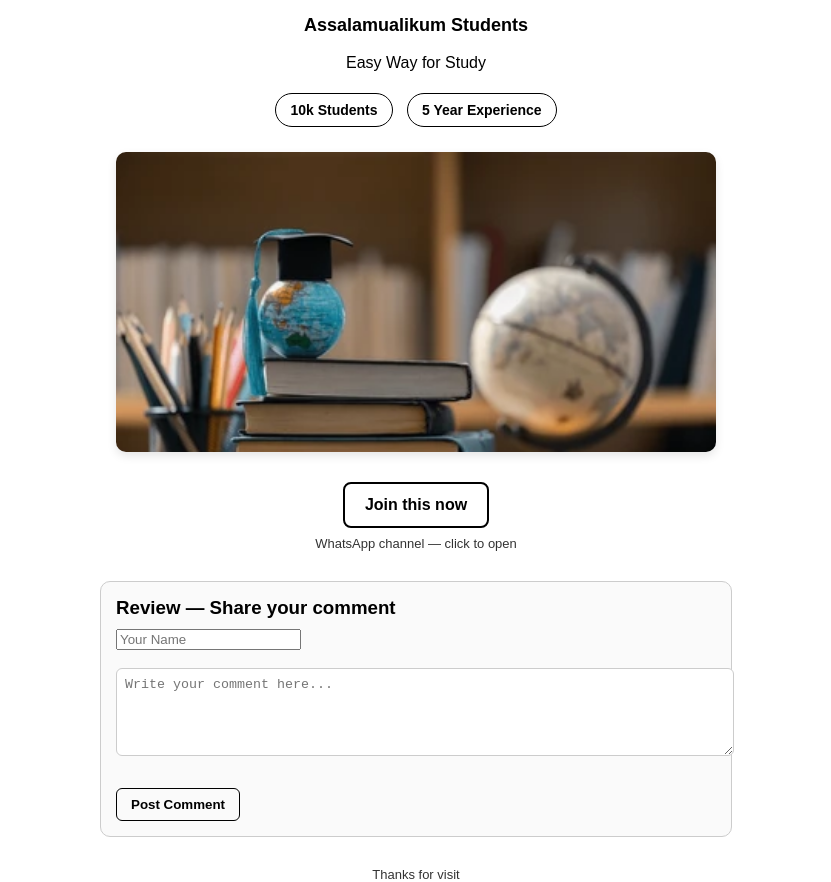
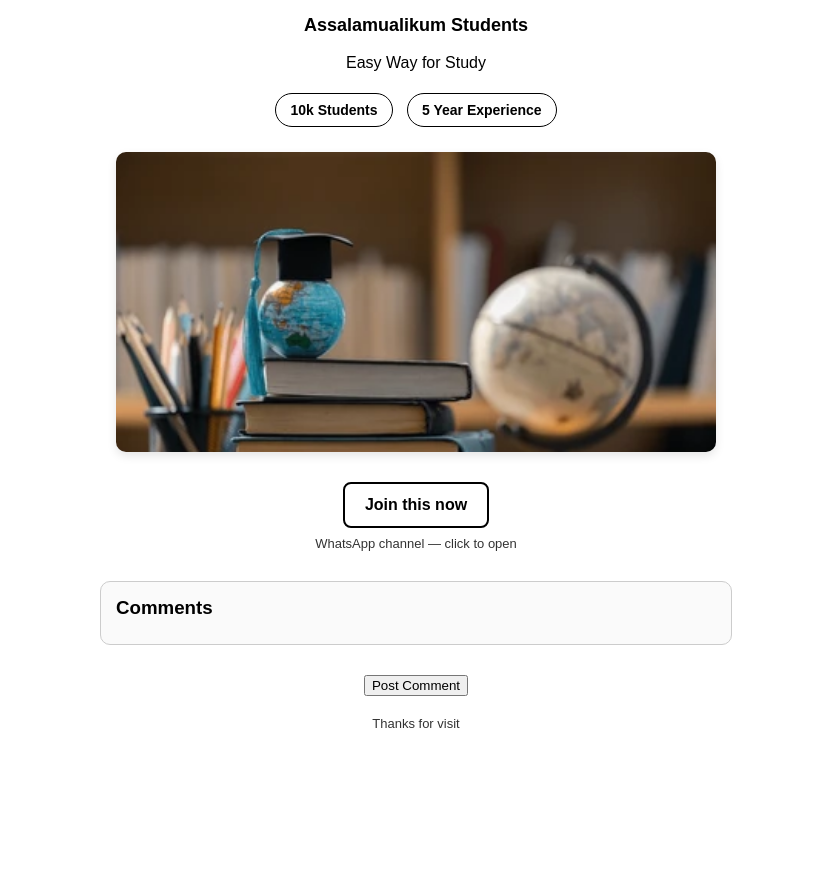
Before and after one commit to studyhub9/easy-biology-with-saleh, a plain HTML site: page index.html in a window 1280 px wide. Shown: the part 83-965 px from the top of the page, without its empty margins (224-1055 px from the left). After the commit the page ends 814 px from the top, so only its background shows below. Drawn offline with Linux system fonts and the light colour scheme.

Commit message:
Update index.html

```diff
--- a/index.html
+++ b/index.html
@@ -137,18 +137,18 @@
 
   <!-- Review Box -->
   <!-- Review Box -->
+<!-- Review Box -->
 <div class="comment-box">
-  <h3>Review — Share your comment</h3>
-  <form method="POST" action="https://api.staticman.net/v3/entry/github/studyhub9/easy-biology-with-saleh/main/comments">
-    <input type="text" name="name" placeholder="Your Name" required><br><br>
-    <textarea name="message" placeholder="Write your comment here..." required></textarea><br><br>
+  <h3>Comments</h3>
   <script src="https://utteranc.es/client.js"
-        repo="[ENTER REPO HERE]"
+          repo="studyhub9/easy-biology-with-saleh"
           issue-term="pathname"
           theme="github-light"
           crossorigin="anonymous"
           async>
   </script>
+</div>
+
     <button type="submit">Post Comment</button>
   </form>
 </div>
```
Lines whose indentation alone changed are shown as unchanged.
